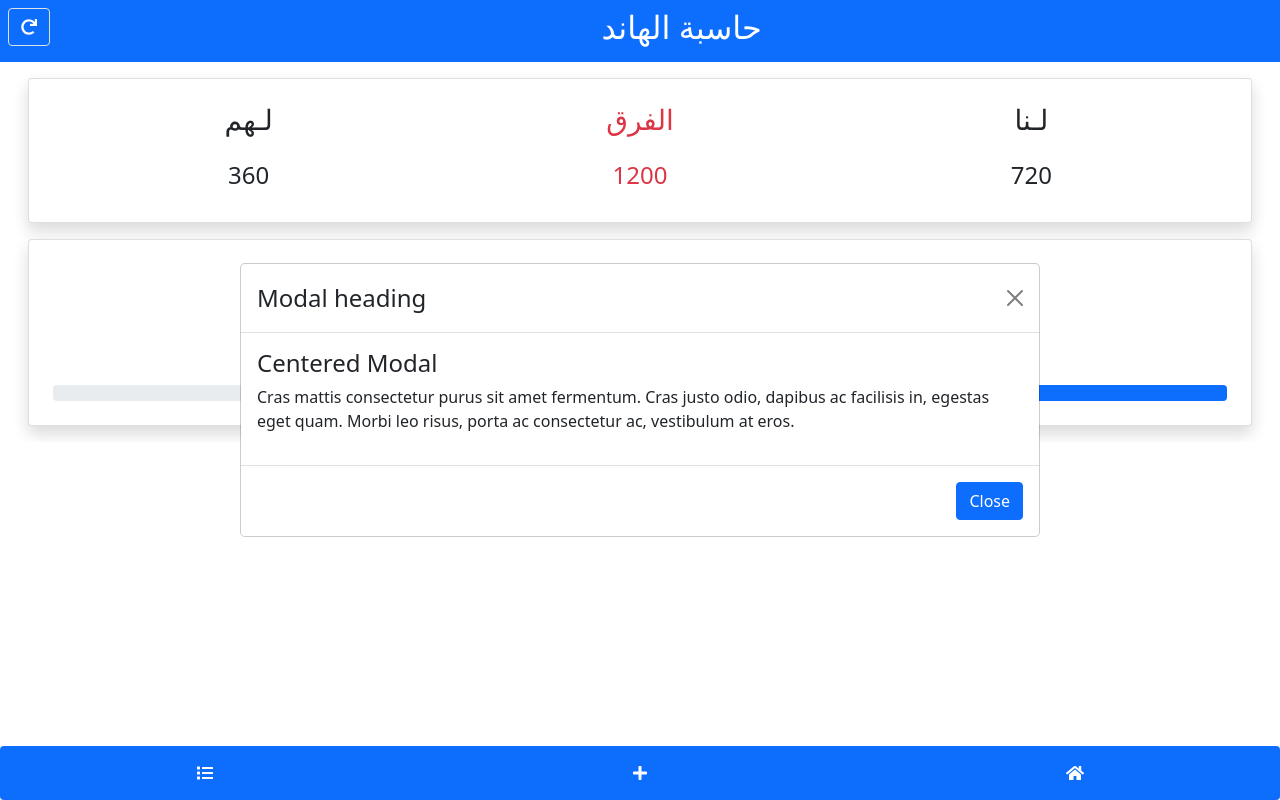
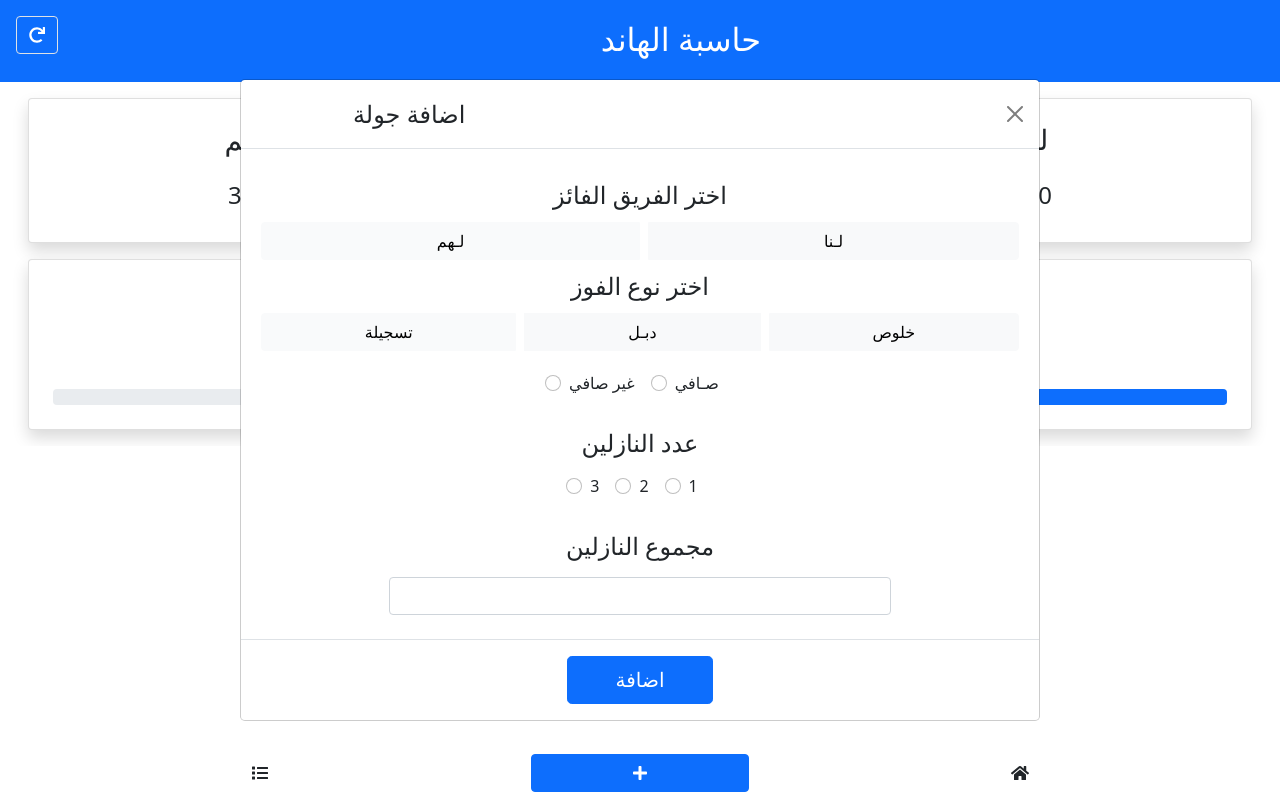
Before and after one commit to alialjowaher/hand_calc_rewrite, a React (Create React App) app in the folder hasbit-hand/: page /addJwlah in a window 1280 px wide. Both pictures are taken after a click on the element 640 px from the left and 773 px from the top of the page. Built offline with nearby package versions, Linux system fonts and the light colour scheme.

Commit message:
added all form fileds

```diff
--- a/hasbit-hand/src/components/AddJawlah.js
+++ b/hasbit-hand/src/components/AddJawlah.js
@@ -1,32 +1,115 @@
 import {React, useState} from 'react'
 import Modal from 'react-bootstrap/Modal'
 import Button from 'react-bootstrap/Button'
-
+import ButtonGroup from 'react-bootstrap/ButtonGroup'
+import Form from 'react-bootstrap/Form'
 const AddJawlah = (props) => {
 
 
     return (
-        <Modal className=""
+        <Modal  className=""
         {...props}
         size="lg"
         aria-labelledby="contained-modal-title-vcenter"
         centered
       >
         <Modal.Header closeButton>
-          <Modal.Title id="contained-modal-title-vcenter">
-            Modal heading
+          <Modal.Title className="text-center" id="contained-modal-title-vcenter">
+          <div className="row text-center ms-5 ps-5">
+
+          اضافة جولة
+
+          </div>
           </Modal.Title>
         </Modal.Header>
         <Modal.Body>
-          <h4>Centered Modal</h4>
-          <p>
-            Cras mattis consectetur purus sit amet fermentum. Cras justo odio,
-            dapibus ac facilisis in, egestas eget quam. Morbi leo risus, porta ac
-            consectetur ac, vestibulum at eros.
-          </p>
+        <Form className="text-center pt-3">
+
+          <div className="card rounded border-0">
+          <div className="h4 text-center"> اختر الفريق الفائز</div>
+          <ButtonGroup  aria-label="Basic example">
+            <Button variant="light" className="m-1 active">لـهم</Button>
+            <Button variant="light" className="m-1">لـنا</Button>
+          </ButtonGroup>
+          </div>
+
+          <div className="card rounded border-0 pt-2 pb-2">
+          <div className="h4 text-center"> اختر نوع الفوز</div>
+          <ButtonGroup  aria-label="Basic example">
+            <Button variant="light" className="m-1 active">تسجيلة</Button>
+            <Button variant="light" className="m-1">دبـل</Button>
+            <Button variant="light" className="m-1">خلوص</Button>
+          </ButtonGroup>
+          </div>
+
+          <div className="card rounded border-0 p-2">
+            {['radio'].map((type) => (
+              <div key={`inline-${type}`} className="mb-3">
+                <Form.Check
+                  inline
+                  label="غير صافي"
+                  name="winnerTeam"
+                  type={type}
+                  id={`inline-${type}-1`}
+                />
+                <Form.Check
+                  inline
+                  label="صـافي"
+                  name="winnerTeam"
+                  type={type}
+                  id={`inline-${type}-2`}
+                />
+
+              </div>
+            ))}
+          </div>
+          <div className="card rounded border-0 p-2 text-center" >
+          <div className="h4 text-center pb-2"> عدد النازلين</div>
+          {['radio'].map((type) => (
+              <div key={`inline-${type}`} className="mb-3">
+                <Form.Check
+                  inline
+                  label="3"
+                  name="nazilCount"
+                  type={type}
+                  id={`inline-${type}-1`}
+                />
+                <Form.Check
+                  inline
+                  label="2"
+                  name="nazilCount"
+                  type={type}
+                  id={`inline-${type}-2`}
+                />
+                              <Form.Check
+                  inline
+                  label="1"
+                  name="nazilCount"
+                  type={type}
+                  id={`inline-${type}-2`}
+                />
+              </div>
+            ))}
+
+          </div>
+          <div className="card rounded border-0 pt-2 pb-2 text-center justify-content-center">
+
+          <div className="h4 text-center pb-2"> مجموع النازلين</div>
+
+          <div className="row">
+            <div className="col-8 offset-2">
+          <Form.Control className="" type="number" placeholder="" max="999" />
+
+            </div>
+            </div>
+          </div>
+
+          </Form>
+
         </Modal.Body>
-        <Modal.Footer>
-          <Button onClick={props.onHide}>Close</Button>
+        <Modal.Footer className="justify-content-center">
+
+           <Button className="btn btn-lg btn-primary p-2 ps-5 pe-5" onClick={props.onHide}>اضافة</Button>
         </Modal.Footer>
       </Modal>
     );
--- a/hasbit-hand/src/components/Content.js
+++ b/hasbit-hand/src/components/Content.js
@@ -43,7 +43,7 @@ const Content = () => {
             <div className="col-12">
                 <div className="row d-flex justify-content-between text-center mb-3">
                     <div className="col h4">مجموع الجولات</div>
-                    <div className="col h4 pt-3">الجولة الحالية</div>
+                    <div className="col h4 ">الجولة الحالية</div>
                 </div>
                 <div className="row d-flex justify-content-between text-center">
                     <div className="col h4">1</div>
@@ -55,13 +55,13 @@ const Content = () => {
                 </div>
             </div>
 
-            <div className="bg-primary text-white rounded fixed-bottom icon-bar">
-            <div className="row text-center justify-content-between pt-2 pb-2">
-                <div className="col btn btn-primary"><FontAwesomeIcon icon={faList} /></div>
-                <div className="col btn btn-primary" onClick={handleShow}><FontAwesomeIcon icon={faPlus} /></div>
-                <div className="col btn btn-primary"><FontAwesomeIcon icon={faHome} /></div>
+            <div className="bg-white text-white rounded-top fixed-bottom icon-bar">
+                <div className="row text-center justify-content-between pt-2 pb-2">
+                <div className="col btn btn-white"><FontAwesomeIcon icon={faList} /></div>
+                <div className="col-2 btn btn-primary rounded" onClick={handleShow}><FontAwesomeIcon icon={faPlus} /></div>
+                <div className="col btn btn-white"><FontAwesomeIcon icon={faHome} /></div>
                 </div>
-        </div>
+            </div>
 
 
 
--- a/hasbit-hand/src/components/Header.js
+++ b/hasbit-hand/src/components/Header.js
@@ -3,14 +3,13 @@ import { FontAwesomeIcon } from '@fortawesome/react-fontawesome'
 import { faRedo } from '@fortawesome/free-solid-svg-icons'
 const Header = () => {
     return (
-        <div className="bg-primary text-white p-2">
+        <div className="bg-primary text-white p-3">
             <div className="row">
              <div className="col-1">
-            <div className="btn btn-primary text-white rounded pl-1 pr-1 border" ><FontAwesomeIcon icon={faRedo} /></div>
+            <div className="btn btn-primary text-white rounded border"><FontAwesomeIcon icon={faRedo} /></div>
                  </div>
                  <div className="col">
-
-            <h2 className="text-center pe-4">حاسبة الهاند</h2>
+            <h2 className="text-center pt-1 pe-4">حاسبة الهاند</h2>
                      </div>
             </div>
 
```
